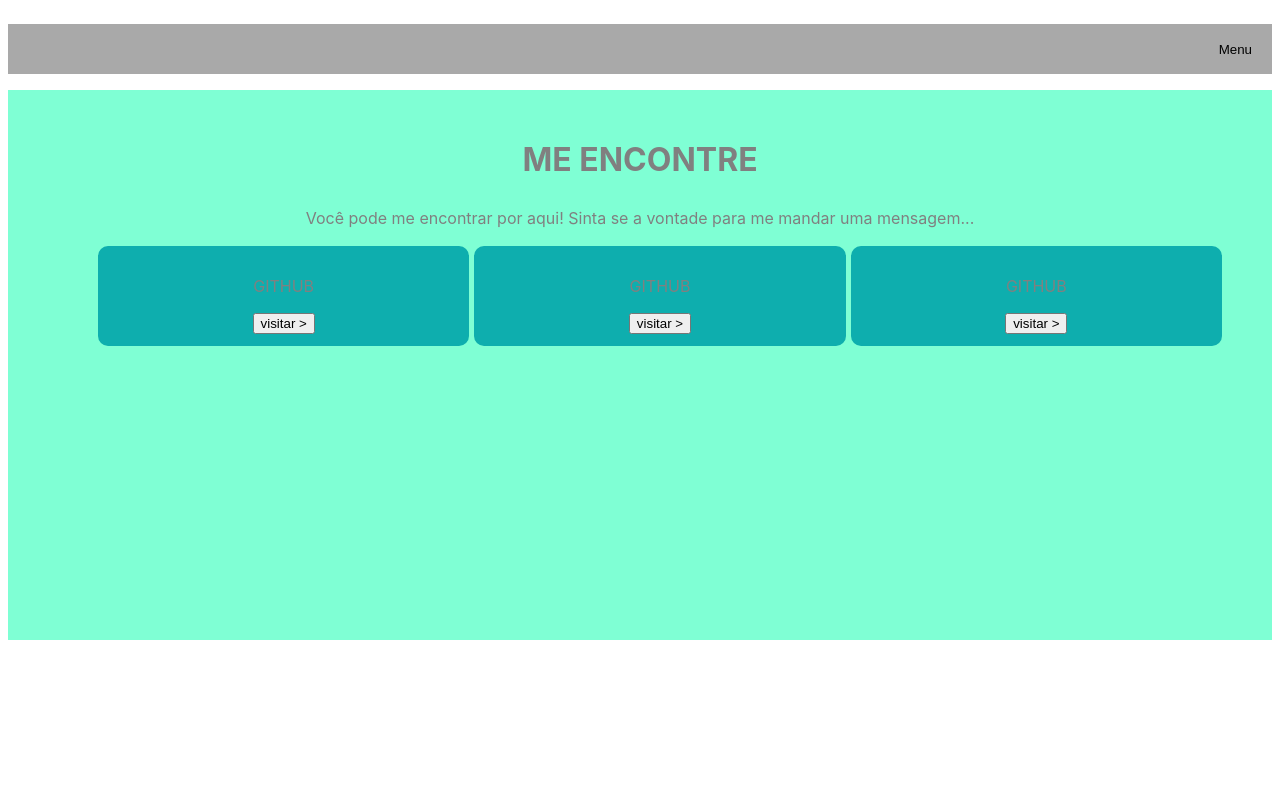
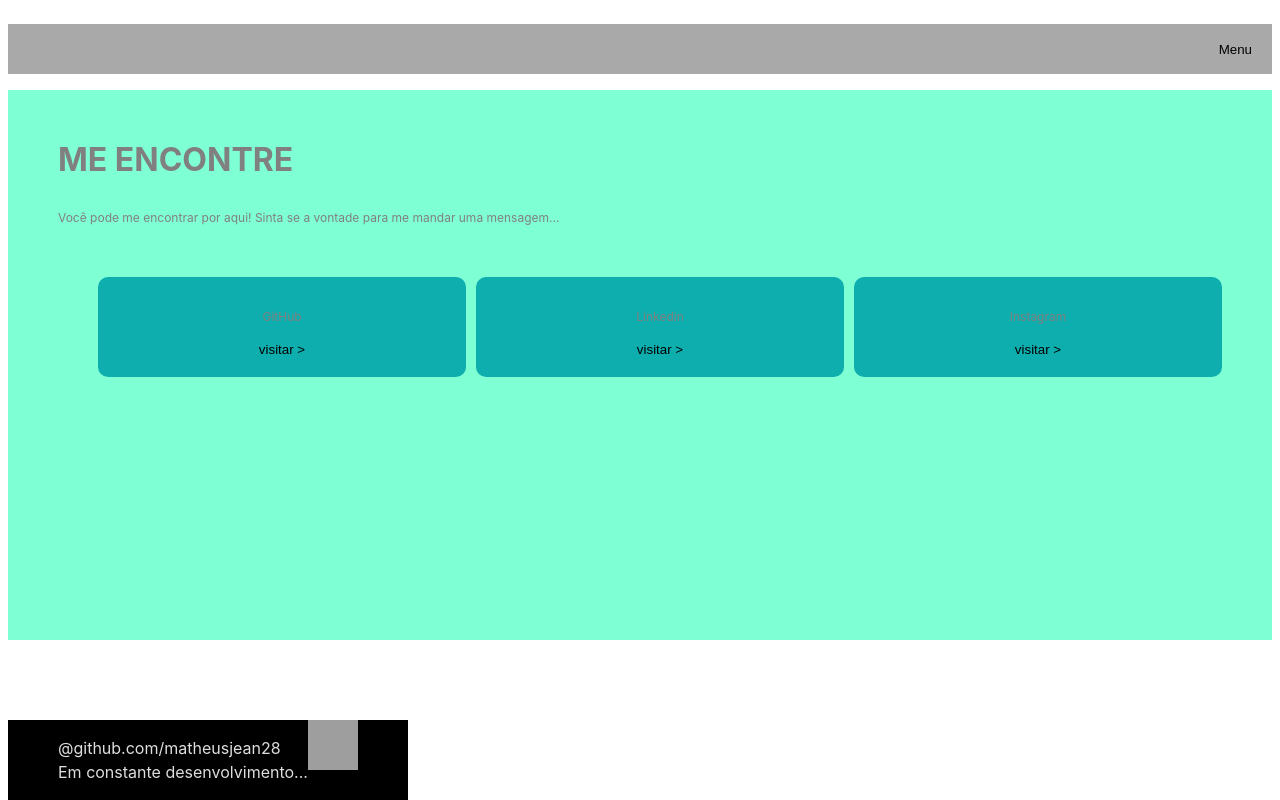
Before and after one commit to matheusjean28/cv, a React (Vite) app: page / in a window 1280 px wide. Built offline with nearby package versions, Linux system fonts and the light colour scheme; grey boxes are pictures that could not be loaded.

Commit message:
finality finish components

```diff
--- a/src/App.jsx
+++ b/src/App.jsx
@@ -4,6 +4,7 @@ import AboutMe from './Components/AboutMe'
 import Projects from './Components/Projects'
 import Frameworks from './Components/Frameworks'
 import FindMe from './Components/FindMe'
+import Copy from './Components/Copy'
 function App() {
 
   return (
@@ -13,6 +14,7 @@ function App() {
     {/* <Projects/> */}
     {/* <Frameworks/> */}
     <FindMe/>
+    <Copy/>
     </>
   )
 }
--- /dev/null
+++ b/src/Components/Copy.jsx
@@ -0,0 +1,12 @@
+import "./Styles/StylesCopy.css";
+
+export default function Copy() {
+  return (
+    <>
+      <div className="CopyFindMe">
+        <p>@github.com/matheusjean28 <br></br>Em constante desenvolvimento...</p>
+        <img className="svgProfile" src='../assets/profile.svg' />
+      </div>
+    </>
+  );
+}
--- a/src/Components/FindMe.jsx
+++ b/src/Components/FindMe.jsx
@@ -6,27 +6,27 @@ export default function FindMe() {
     <>
       <div className="findMe">
         <h1>ME ENCONTRE</h1>
-        <p>
+        <p className="PVindMeDescription">
           Você pode me encontrar por aqui! Sinta se a vontade para me mandar uma
           mensagem...
         </p>
         <ul className="UlFindMe">
           <li className="LiFindMe">
-            <p className="PFindMe">GITHUB</p>
+            <p className="PFindMe">GitHub</p>
             <button>{"visitar >"}</button>
           </li>
 
           <li className="LiFindMe">
-            <p className="PFindMe">GITHUB</p>
+            <p className="PFindMe">Linkedin</p>
             <button>{"visitar >"}</button>
           </li>
 
           <li className="LiFindMe">
-            <p className="PFindMe">GITHUB</p>
+            <p className="PFindMe">Instagram</p>
             <button>{"visitar >"}</button>
           </li>
+        </ul>
 
-        </ul>
       </div>
     </>
   );
--- /dev/null
+++ b/src/Components/Styles/StylesCopy.css
@@ -0,0 +1,13 @@
+.CopyFindMe {
+    background-color: rgb(0, 0, 0);
+    position: absolute;
+    bottom: 0px;
+    display: flex;
+    padding: 0 50px;
+    text-align: left;
+}
+
+.svgProfile {
+    height: 50px;
+    width: 50px;
+}
--- a/src/Components/Styles/StylesFindMe.css
+++ b/src/Components/Styles/StylesFindMe.css
@@ -4,13 +4,20 @@
     color: gray;
     padding: 25px 50px;
     height: 500px;
+    text-align: left;
+    position: relative;
+}
+.PVindMeDescription{
+ font-size: 12px;
+ margin: 25px 0;
+
 }
 .UlFindMe {
     display:  grid;
     grid-template-columns: repeat(3, 1fr);
     list-style: none;
     height: inherit;
-    gap: 5px;
+    gap: 10px;
 }
 
 .LiFindMe {
@@ -22,7 +29,13 @@
     flex-direction: column;
     place-content: center;
     place-items: center;
+    margin-top: 25px;
 }
 .PFindMe{
  margin-bottom: 15px;
+ font-size: 12px;
 }
+.LiFindMe > button{
+    border: none;
+    background:none;
+}
```
Also changed, not shown: src/assets/Ellipse 4.jpg (added), src/assets/profile.svg (added).
